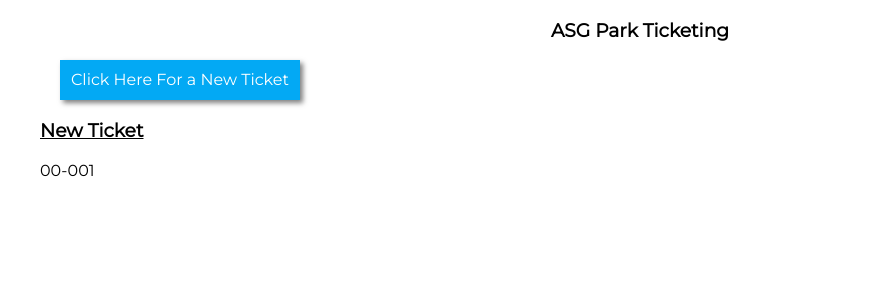
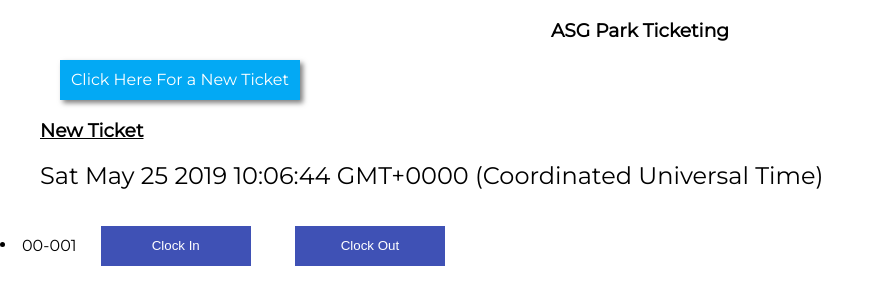
Before and after one commit to fitbez/time-stamp, a plain HTML site: page index.html in a window 1280 px wide. Both pictures are taken after a click on the element "Click Here For a New Ticket". Shown: the whole page, without its empty margins (0-884 px from the left). Drawn offline with Linux system fonts and the light colour scheme.

Commit message:
clock in and out buttons are added, new date is also included

```diff
--- a/index.html
+++ b/index.html
@@ -24,6 +24,7 @@
     </div>
     <div class="newTicket">
       <h3>New Ticket</h3>
+      <div class="date"></div>
       <ul id="newTicketList"></ul>
     </div>
     <script src="index.js"></script>
--- a/index.js
+++ b/index.js
@@ -1,3 +1,6 @@
+let date = document.querySelector(".date");
+date.innerHTML = new Date();
+
 let startTicket = 0;
 
 let count = document.querySelector(".btn");
@@ -9,6 +12,24 @@ count.addEventListener("click", () => {
 });
 
 function createTicket(x) {
-  let ourHTML = ` <li>00-00${x}</li>`;
-  ticketList.insertAdjacentHTML("beforeend", ourHTML);
+  let newTicket = ` <li>00-00${x}
+  <button style="width:150px;
+  height: 40px;
+  color: #ffffff;
+  margin: 20px;
+  background-color: #3F51B5;
+  border: none;
+  cursor: pointer">Clock In</button>
+  <button style="width:150px;
+  height: 40px;
+  color: #ffffff;
+  margin: 20px;
+  background-color: #3F51B5;
+  border: none;">Clock Out</button></li>`;
+  ticketList.insertAdjacentHTML("afterend", newTicket);
 }
+
+function currentDate() {
+  return Date.now();
+}
+currentDate();
--- a/style.css
+++ b/style.css
@@ -23,6 +23,10 @@ h3 {
   padding-top: 10px;
 }
 
+.date {
+  margin-left: 40px;
+  font-size: 1.5rem;
+}
 .newTicket h3 {
   text-align: start;
   margin-left: 40px;
```
